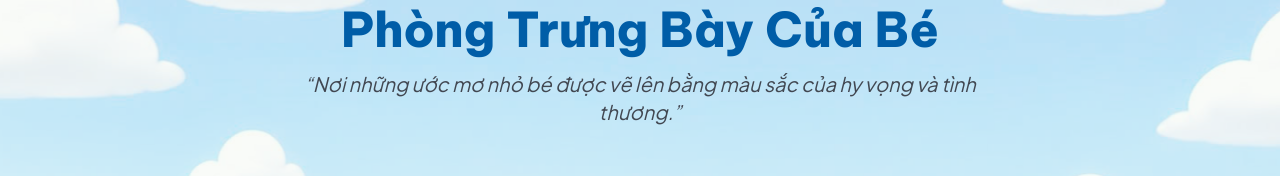
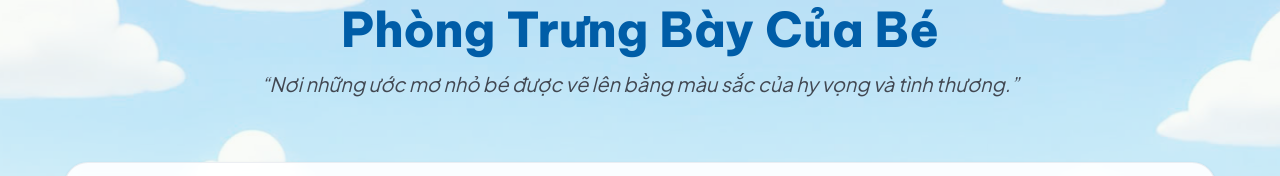
Before and after one commit to nghiadt13/art-exhibition-kid, a Next.js app: page /gallery in a window 1280 px wide. Shown: the part 138-314 px from the top of the page. Built offline with nearby package versions, Linux system fonts and the light colour scheme.

Commit message:
feat: replace navbar logo with new processed image, prevent quote text wrapping in gallery header

```diff
--- a/src/app/gallery/gallery-view.tsx
+++ b/src/app/gallery/gallery-view.tsx
@@ -17,7 +17,7 @@
           <h1 className="font-display text-5xl font-black text-primary mb-4">
             Phòng Trưng Bày Của Bé
           </h1>
-          <p className="text-xl text-on-surface-variant max-w-2xl mx-auto italic">
+          <p className="text-xl text-on-surface-variant max-w-3xl mx-auto italic">
             &ldquo;Nơi những ước mơ nhỏ bé được vẽ lên bằng màu sắc của hy vọng và tình thương.&rdquo;
           </p>
         </div>
```
Also changed, not shown: public/logo.png, 1 other file (tests, documents, lock files or other folders).
